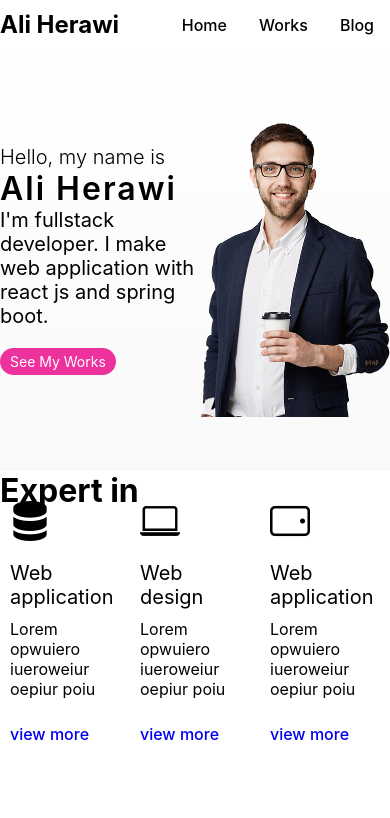
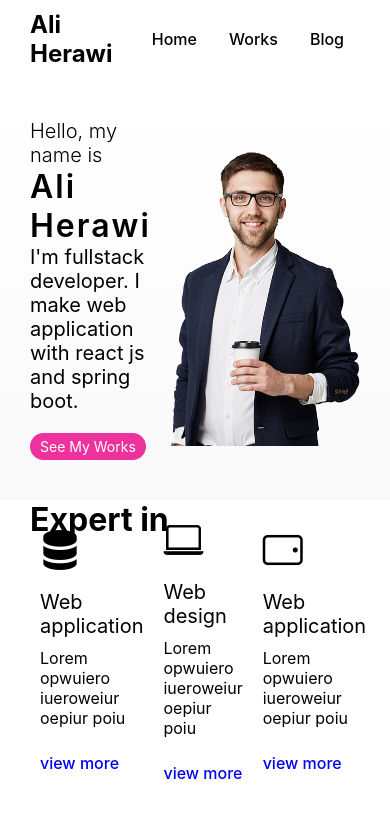
Before and after one commit to Aliherawi7/iPortfolio, a React (Create React App) app: page / in a window 390 px wide. Shown: the top 818 px of the page. Built offline with nearby package versions, Linux system fonts and the light colour scheme.

Commit message:
margin-LR css class changed to padding-LR

```diff
--- a/src/App.css
+++ b/src/App.css
@@ -1,11 +1,11 @@
 
-.margin-LR-90{
+.padding-LR-90{
     padding-right: 90px ;
     padding-left: 90px ;
 }
 
 @media(max-width:768px){
-    .margin-LR-90{
+    .padding-LR-90{
         padding-right: 30px;
         padding-left: 30px;
     }
```
